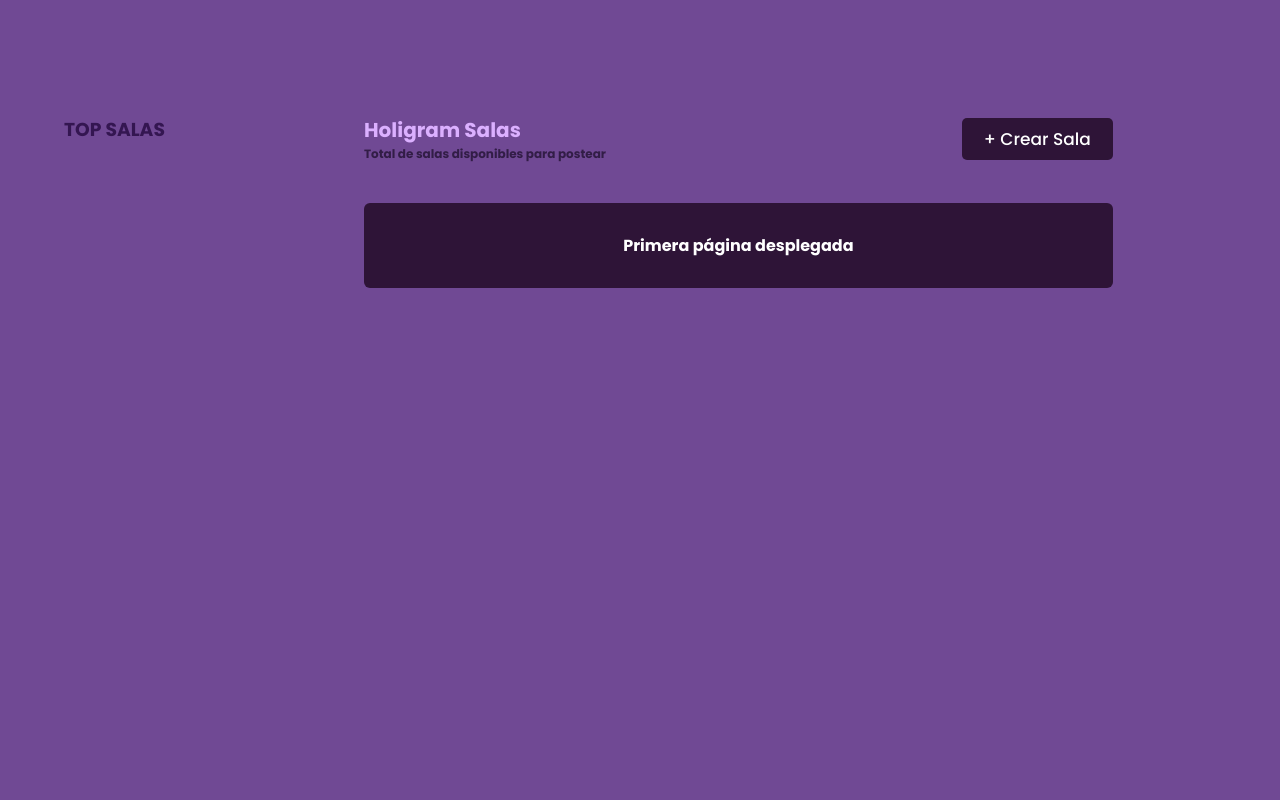
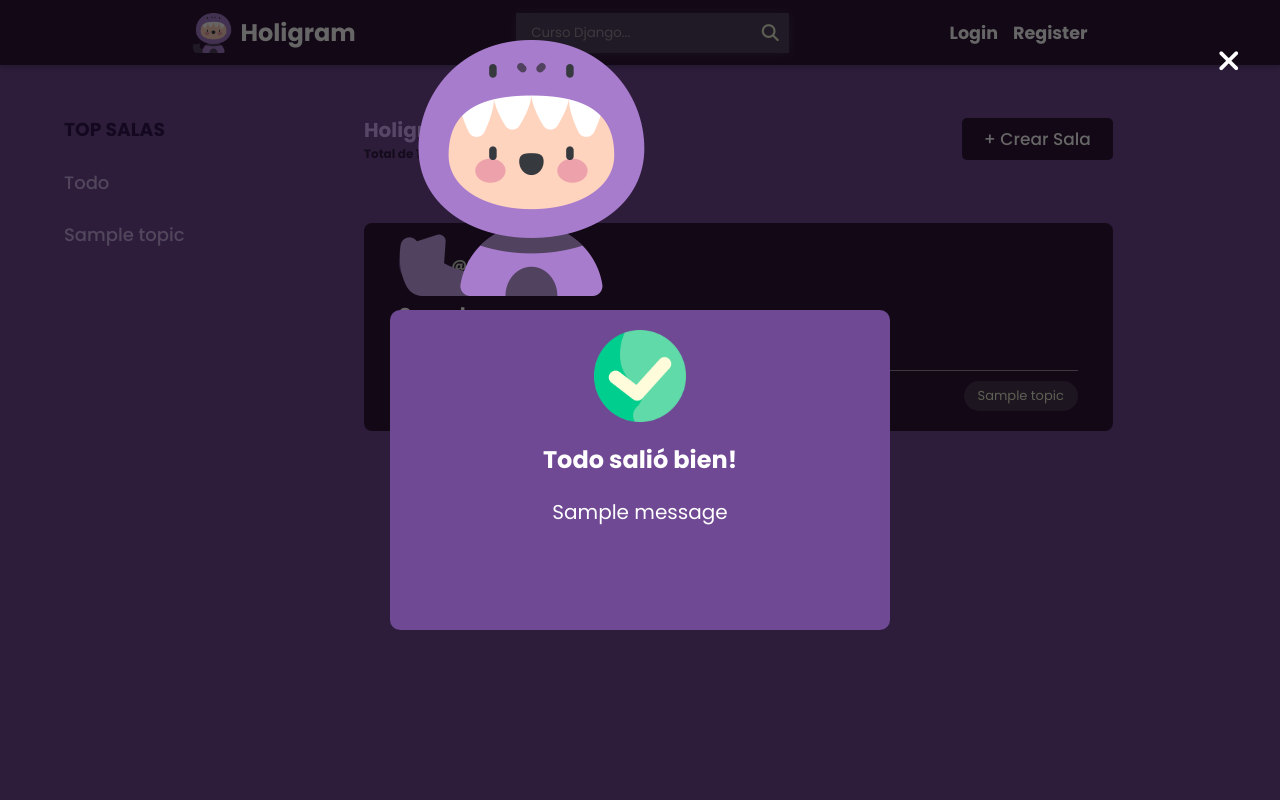
Before and after one commit to jeremiasolivera/prueba, a Django app: page /social/ in a window 1280 px wide. Run offline with Django 4.2, Linux system fonts and the light colour scheme; tables that the repository leaves empty hold one stand-in row (values such as "Sample post"); grey boxes marked "Sample" are stand-in pictures; one stand-in notice (Sample message) is shown; some libraries are stand-ins or nearby versions.

Commit message:
superuser

```diff
--- a/requirements.txt
+++ b/requirements.txt
@@ -5,3 +5,4 @@ gunicorn==20.1.0
 whitenoise==5.2.0
 psycopg2-binary==2.9.6
 dj-database-url==2.0.0
+django-allauth==0.54.0
--- a/templates/pages/index.html
+++ b/templates/pages/index.html
@@ -1,4 +1,11 @@
 {% extends '../base.html'%}
+{% load static %}
+
+
+{%block navbar%}
+{% include 'partials/navbar.html' %}
+{%endblock navbar%}
+
 
 {% block content %}
 <div class="app" style="color: var(--gray-light-color)">
@@ -9,22 +16,67 @@
     <div class="cont-main">
         <div class="filter-component">
             <h3>TOP SALAS</h3>
+            {% include 'partials/filter_components.html' %}
         </div>
 
         <div class="rooms-component">
             <div class="header-main">
                 <div class="text-main">
                     <h2>Holigram Salas</h2>
-                    <h4>Total de salas disponibles para postear</h4>
+                    <h4>Total de {{roomDisp}} salas disponibles para postear</h4>
                 </div>
-                <h3 class="crear-sala"><a href="">+ Crear Sala</a></h3>
+                <h3 class="crear-sala"><a href="{% url 'create-room' %}">+ Crear Sala</a></h3>
             </div>
+            {% if roomDisp == 0 %}
                 <div class="sin-resultados">
-                    <h4>Primera página desplegada</h4>
+                    <h4>No se encontraron resultados</h4>
                 </div>
+            {% else %}
+                {% include 'partials/rooms_component.html' %}
+            {% endif %}
         </div>
     </div>
 
 </div>
 
+{% if messages %}
+{% for m in messages %}
+<div class="popup-back">
+    <div class="popup-cont">
+        <img src="{% static 'sources/correct.png' %}" class="correct-post" alt="check img">
+        <h2 class="popup-title">Todo salió bien!</h2>
+        <p class="message">{{m}}</p>
+    </div>
+    <button class="close-popup" id="close"><i class="fa-solid fa-xmark"></i></button>
+    <img src="{% static 'sources/mascota.png' %}" class="mascota-popup">
+</div>
+
+<script>
+    const closePopUp = document.getElementById("close");
+    const contPopUp = document.querySelector(".popup-back");
+
+
+    closePopUp.addEventListener('click',function(){
+        contPopUp.style.opacity = '0'
+        contPopUp.style.pointerEvents = 'none'
+    })
+
+</script>
+{% endfor %}
+{% endif %}
 {% endblock content %}
+
+{%block footer%}
+{%endblock footer%}
+
+
+
+
+
+
+{% block js %}
+<!-- Sweet Alert -->
+
+
+
+{% endblock js %}
```
Also changed, not shown: core/settings.py (+24 -0 lines).
